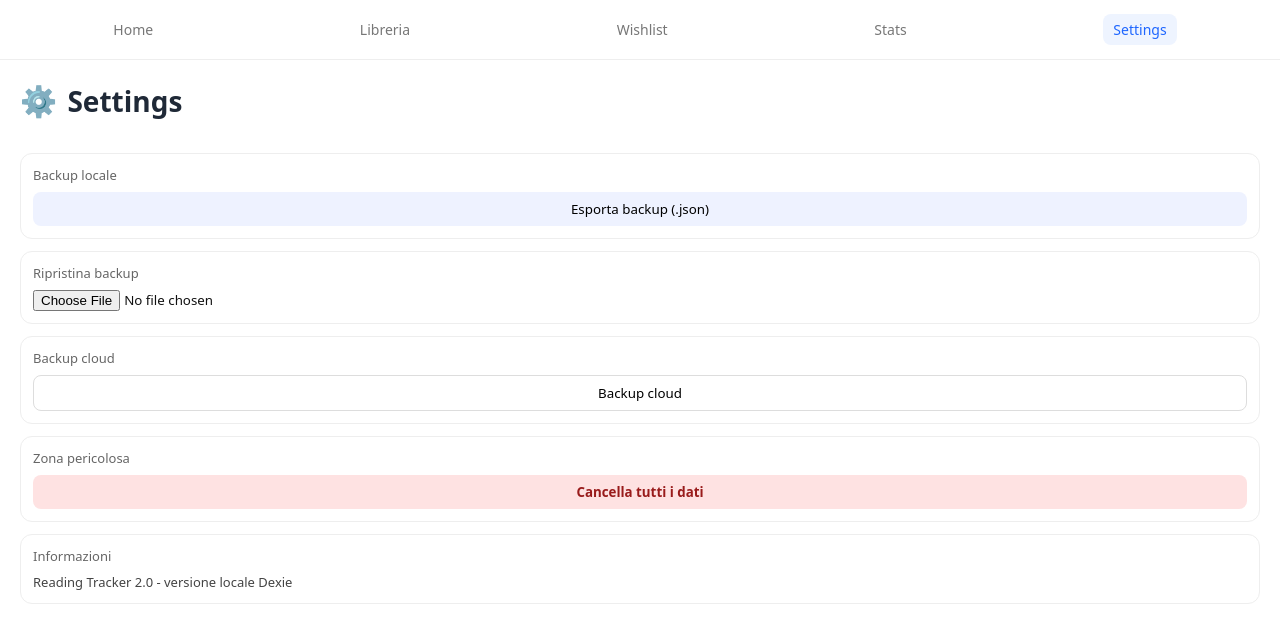
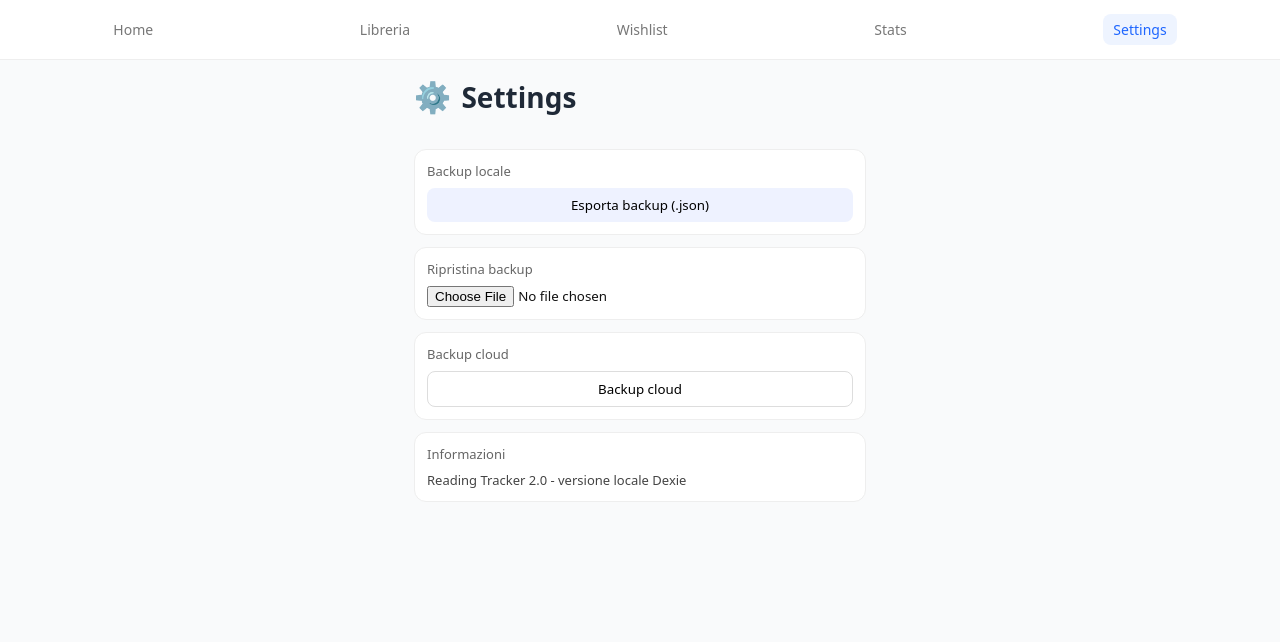
Before and after one commit to Lucaoldcc1991/reading-tracker, a React (Vite) app: page /settings in a window 1280 px wide. Shown: the top 642 px of the page. Built offline with nearby package versions, Linux system fonts and the light colour scheme.

Commit message:
Migliorie app

```diff
--- a/src/App.tsx
+++ b/src/App.tsx
@@ -1,3 +1,4 @@
+import { useEffect, useState } from 'react'
 import { BrowserRouter, Routes, Route } from 'react-router-dom'
 import Navbar from './components/Navbar'
 
@@ -8,11 +9,33 @@ import Stats from './pages/Stats'
 import Settings from './pages/Settings'
 
 export default function App() {
+  const [showSplash, setShowSplash] = useState(true)
+
+  useEffect(() => {
+    const timer = setTimeout(() => {
+      setShowSplash(false)
+    }, 1000)
+
+    return () => clearTimeout(timer)
+  }, [])
+
+  if (showSplash) {
+    return (
+      <div style={styles.splash}>
+        <div style={styles.content}>
+          <div style={styles.icon}>📚</div>
+          <h1 style={styles.title}>Reading Tracker</h1>
+        </div>
+      </div>
+    )
+  }
+
   return (
     <BrowserRouter>
+      <div style={styles.app}>
         <Navbar />
 
-      <div style={{ padding: 20 }}>
+        <div style={styles.contentArea}>
           <Routes>
             <Route path="/" element={<Home />} />
             <Route path="/library" element={<Library />} />
@@ -21,6 +44,63 @@ export default function App() {
             <Route path="/settings" element={<Settings />} />
           </Routes>
         </div>
+      </div>
     </BrowserRouter>
   )
 }
+
+/* =========================
+   STILI SPLASH
+========================= */
+
+const styles: Record<string, React.CSSProperties> = {
+  splash: {
+    position: 'fixed',
+    top: 0,
+    left: 0,
+    width: '100vw',
+    height: '100vh',
+    background: '#0f172a',
+    display: 'flex',
+    alignItems: 'center',
+    justifyContent: 'center',
+    zIndex: 99999
+  },
+
+  content: {
+    display: 'flex',
+    flexDirection: 'column',
+    alignItems: 'center',
+    gap: '12px'
+  },
+
+  icon: {
+    fontSize: '48px'
+  },
+
+  title: {
+    color: '#ffffff',
+    fontSize: '20px',
+    fontWeight: 600,
+    letterSpacing: '0.5px'
+  },
+
+  /* =========================
+     APP LAYOUT (NUOVO)
+  ========================= */
+
+  app: {
+    minHeight: '100vh',
+    background: '#f9fafb',
+    display: 'flex',
+    flexDirection: 'column'
+  },
+
+  contentArea: {
+    flex: 1,
+    width: '100%',
+    maxWidth: '480px',
+    margin: '0 auto',
+    padding: '16px 14px 90px 14px'
+  }
+}
--- a/src/pages/Home.tsx
+++ b/src/pages/Home.tsx
@@ -10,6 +10,7 @@ type Book = {
 
 export default function Home() {
   const [books, setBooks] = useState<Book[]>([])
+  const [toast, setToast] = useState<string | null>(null)
 
   useEffect(() => {
     load()
@@ -21,26 +22,80 @@ export default function Home() {
   }
 
   const currentYear = new Date().getFullYear()
+  const previousYear = currentYear - 1
 
   const readBooks = books.filter((b) => b.readingYear)
 
-  const readBooksThisYear = readBooks.filter(
+  const booksThisYear = readBooks.filter(
     (b) => b.readingYear === currentYear
   )
 
-  const totalReadBooks = readBooks.length
+  const booksLastYear = readBooks.filter(
+    (b) => b.readingYear === previousYear
+  )
 
-  const totalReadPages = readBooks.reduce(
+  const pagesThisYear = booksThisYear.reduce(
     (sum, b) => sum + (b.pages || 0),
     0
   )
 
-  const pagesThisYear = readBooksThisYear.reduce(
+  const pagesLastYear = booksLastYear.reduce(
     (sum, b) => sum + (b.pages || 0),
     0
   )
 
-  const longestReadBook = [...readBooks].sort(
+  /* =========================
+     NOTIFICHE LOGIC
+  ========================= */
+
+  useEffect(() => {
+    const booksKey = 'rt_books_notified'
+    const pagesKey = 'rt_pages_notified'
+
+    const booksNotified = localStorage.getItem(booksKey)
+    const pagesNotified = localStorage.getItem(pagesKey)
+
+    if (booksThisYear.length > booksLastYear.length && !booksNotified) {
+      setToast('🎉 Hai superato i libri dell’anno scorso!')
+
+      localStorage.setItem(booksKey, 'true')
+
+      setTimeout(() => setToast(null), 3000)
+    }
+
+    if (pagesThisYear > pagesLastYear && !pagesNotified) {
+      setTimeout(() => {
+        setToast('📚 Hai superato le pagine dell’anno scorso!')
+
+        localStorage.setItem(pagesKey, 'true')
+
+        setTimeout(() => setToast(null), 3000)
+      }, 3500)
+    }
+  }, [booksThisYear.length, pagesThisYear, pagesLastYear])
+
+  /* =========================
+     HOME KPI (STEP 3 RESTA)
+     (non modificati qui per non rompere release)
+  ========================= */
+
+  const readBooksThisYear = booksThisYear
+
+  const authorsThisYear = new Set(
+    readBooksThisYear.map((b) => b.author)
+  )
+
+  const authorsPreviousYears = new Set(
+    readBooks
+      .filter((b) => b.readingYear && b.readingYear < currentYear)
+      .map((b) => b.author)
+  )
+
+  const newAuthorsThisYear = [...authorsThisYear].filter(
+    (a) => !authorsPreviousYears.has(a)
+  )
+
+  const longestThisYear = [...readBooksThisYear].sort(
     (a, b) => (b.pages || 0) - (a.pages || 0)
   )[0]
 
@@ -61,14 +116,17 @@ export default function Home() {
         <span>Home</span>
       </h2>
 
+      {/* TOAST */}
+      {toast && (
+        <div style={styles.toast}>
+          {toast}
+        </div>
+      )}
+
       <div style={styles.grid}>
-        <Card title="Totale libri letti" value={totalReadBooks} />
-
-        <Card title="Totale pagine lette" value={totalReadPages} />
-
         <Card
           title="Libri letti quest'anno"
-          value={readBooksThisYear.length}
+          value={booksThisYear.length}
         />
 
         <Card
@@ -77,10 +135,15 @@ export default function Home() {
         />
 
         <Card
-          title="Libro letto più lungo"
+          title="Nuovi autori scoperti"
+          value={newAuthorsThisYear.length}
+        />
+
+        <Card
+          title="Libro più lungo dell'anno"
           value={
-            longestReadBook
-              ? `${longestReadBook.title} (${longestReadBook.pages} pagine · ${longestReadBook.readingYear})`
+            longestThisYear
+              ? `${longestThisYear.title} - ${longestThisYear.author} (${longestThisYear.pages} pagine)`
               : '-'
           }
         />
@@ -108,26 +171,40 @@ const styles: Record<string, React.CSSProperties> = {
     flexDirection: 'column',
     gap: '16px'
   },
-  title: {
-    fontSize: '20px',
-    fontWeight: 600
-  },
+
   grid: {
     display: 'grid',
     gap: '10px'
   },
+
   card: {
     padding: '14px',
     borderRadius: '12px',
     border: '1px solid #eee',
     background: '#fff'
   },
+
   cardTitle: {
     fontSize: '13px',
     color: '#777'
   },
+
   cardValue: {
     fontSize: '18px',
     fontWeight: 600
+  },
+
+  toast: {
+    position: 'fixed',
+    top: '20px',
+    left: '50%',
+    transform: 'translateX(-50%)',
+    background: '#111827',
+    color: '#fff',
+    padding: '12px 16px',
+    borderRadius: '12px',
+    fontSize: '14px',
+    zIndex: 9999,
+    boxShadow: '0 10px 30px rgba(0,0,0,0.2)'
   }
 }
--- a/src/pages/Library.tsx
+++ b/src/pages/Library.tsx
@@ -78,6 +78,11 @@ export default function Library() {
         style={styles.search}
       />
 
+      {/* COUNTER */}
+      <div style={styles.counter}>
+        📊 {filteredBooks.length} libri
+      </div>
+
       {/* ADD */}
       <button onClick={openAdd} style={styles.add}>
         + Aggiungi libro
@@ -151,6 +156,11 @@ const styles: Record<string, React.CSSProperties> = {
     border: '1px solid #ddd',
     outline: 'none'
   },
+  counter: {
+    fontSize: '13px',
+    color: '#666',
+    fontWeight: 500
+  },
   add: {
     padding: '10px',
     borderRadius: '10px',
--- a/src/pages/Settings.tsx
+++ b/src/pages/Settings.tsx
@@ -66,23 +66,6 @@ export default function Settings() {
     reader.readAsText(file)
   }
 
-  /* =========================
-     RESET DATA (DEV TOOL)
-  ========================= */
-
-  const resetAll = async () => {
-    const confirmReset = confirm(
-      'Sei sicuro? Tutti i dati verranno eliminati.'
-    )
-
-    if (!confirmReset) return
-
-    await db.books.clear()
-    await db.wishlist.clear()
-
-    alert('Dati eliminati')
-  }
-
   return (
     <div style={styles.container}>
       <h2
@@ -125,14 +108,6 @@ export default function Settings() {
         </button>
       </div>
 
-      {/* RESET */}
-      <div style={styles.card}>
-        <p style={styles.label}>Zona pericolosa</p>
-        <button onClick={resetAll} style={styles.danger}>
-          Cancella tutti i dati
-        </button>
-      </div>
-
       {/* INFO */}
       <div style={styles.card}>
         <p style={styles.label}>Informazioni</p>
@@ -153,10 +128,6 @@ const styles: Record<string, React.CSSProperties> = {
     display: 'flex',
     flexDirection: 'column',
     gap: '12px'
-  },
-  title: {
-    fontSize: '20px',
-    fontWeight: 600
   },
   card: {
     padding: '12px',
@@ -186,15 +157,6 @@ const styles: Record<string, React.CSSProperties> = {
     background: '#fff',
     cursor: 'pointer'
   },
-  danger: {
-    padding: '8px',
-    borderRadius: '8px',
-    border: 'none',
-    background: '#fee2e2',
-    color: '#991b1b',
-    fontWeight: 600,
-    cursor: 'pointer'
-  },
   info: {
     fontSize: '13px',
     color: '#444'
```
Lines whose indentation alone changed are shown as unchanged.
